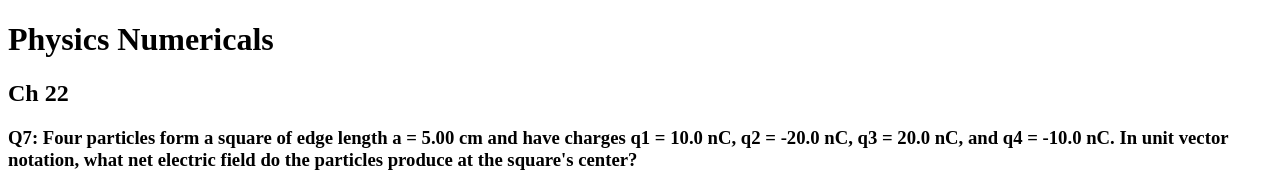
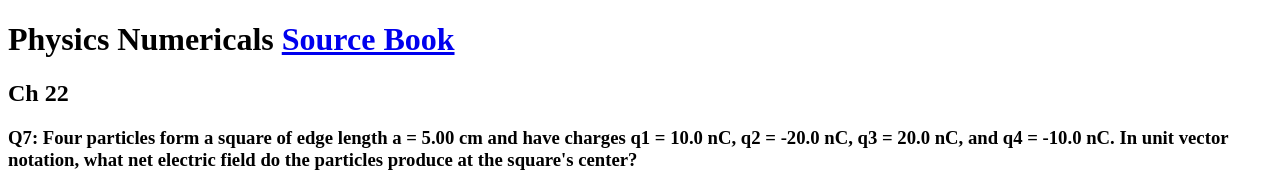
Before and after one commit to radiushere/physicsnums, a website: page index.html in a window 1280 px wide. Shown: the top 172 px of the page. Drawn offline with Linux system fonts and the light colour scheme.

Commit message:
Update index.html

```diff
--- a/index.html
+++ b/index.html
@@ -11,7 +11,9 @@
         <h1>
             Physics Numericals
 
-            <a href = https://elearn.daffodilvarsity.edu.bd/pluginfile.php/987150/mod_label/intro/fundamentals-of-physics-textbook.pdf></a>
+            <a href = "https://elearn.daffodilvarsity.edu.bd/pluginfile.php/987150/mod_label/intro/fundamentals-of-physics-textbook.pdf">
+                Source Book
+            </a>
         </h1>
 
         <h2>
```
